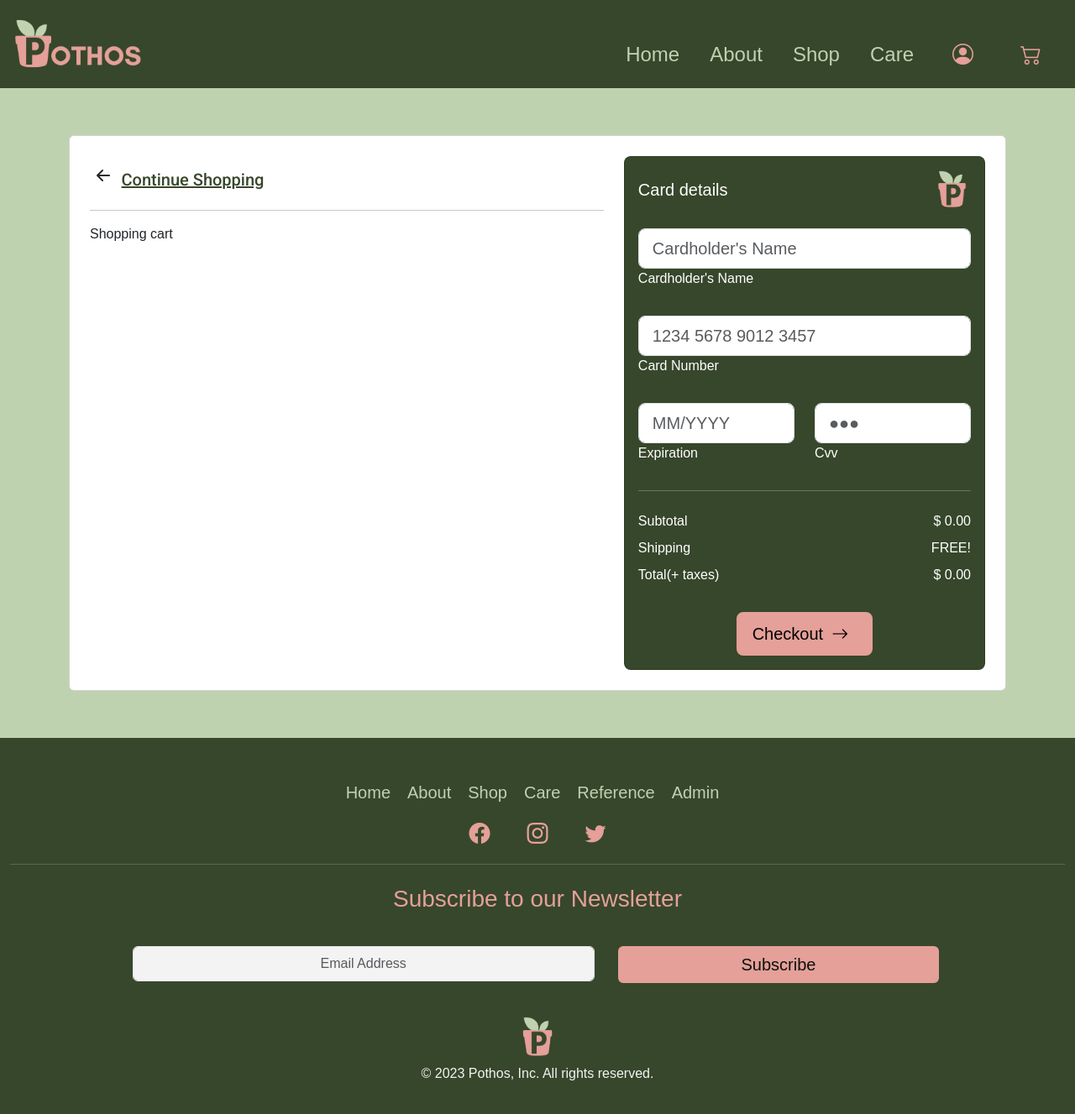
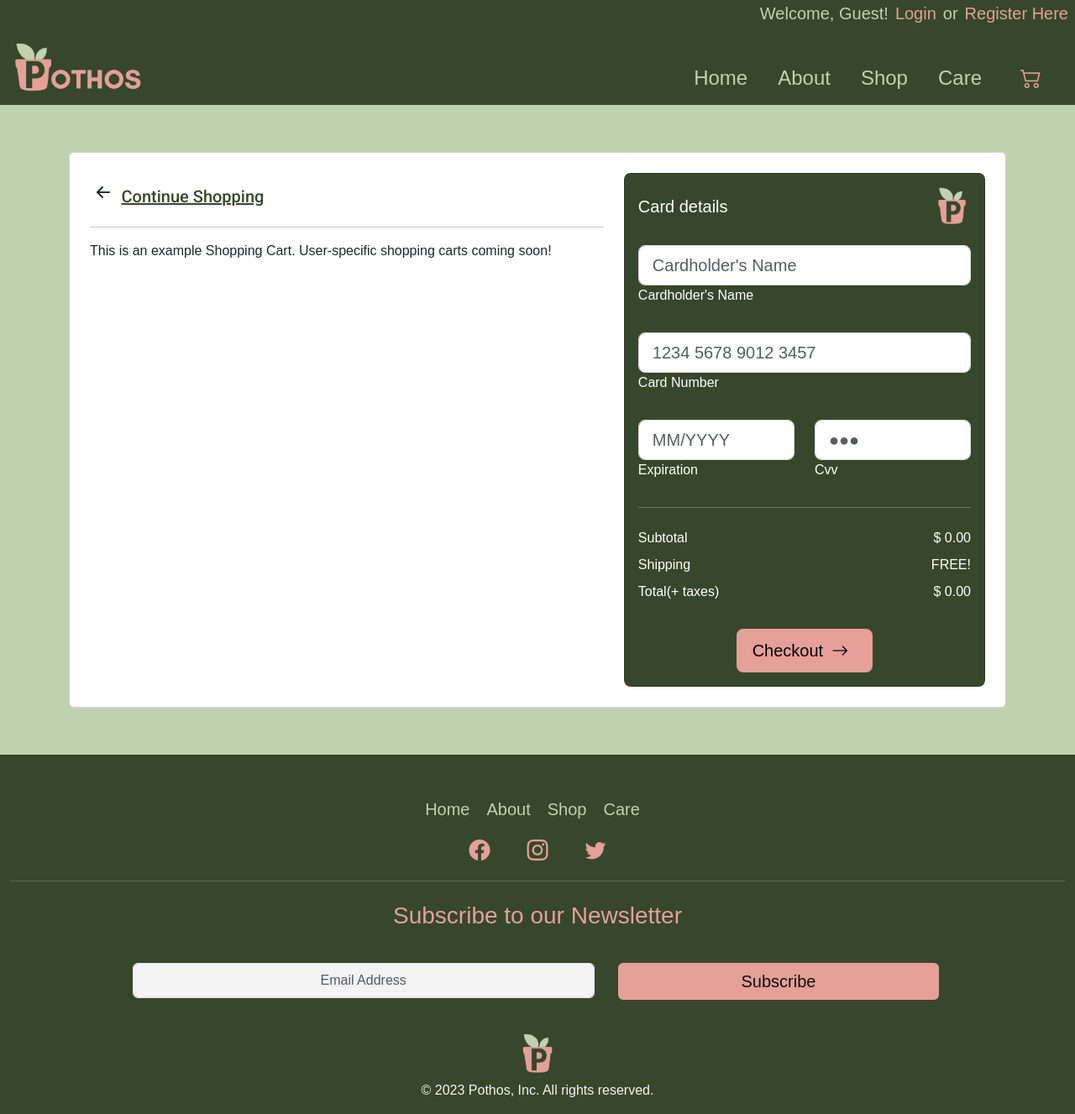
Before and after one commit to ka-lange/plantstore, a Node server app: page /cart/ in a window 1280 px wide. Shown: the whole page at 84% size. Before the commit the page ends 1287 px from the top, so only its background shows below. Run offline with Node 20, Linux system fonts and the light colour scheme; data that the repository does not hold is empty; some libraries are stand-ins or nearby versions.

Commit message:
first attempt at shopping cart

```diff
--- a/controllers/cart.js
+++ b/controllers/cart.js
@@ -1,17 +1,72 @@
 const Plant = require('../models/Plant')
+const Cart = require('../models/Cart')
 module.exports = {
     getIndex: async (req,res)=>{
         // res.render('index.ejs') //renders ejs file and reponds with it
         try{
+            // const UserCart = await Cart.find()
             const Plants = await Plant.find()//uses variable Todo model to grab todo instances from database, mongoose automatically turns to array
             // const itemsLeft = await Todo.countDocuments({completed: false})
-
             res.render('cart.ejs', {plants: Plants, page_name:'cart'})
+            // res.render('cart.ejs', {plants: Plants, cart: UserCart, products: UserCart.products, page_name:'cart'})
 
         }catch(err){
             console.log(err)
         }
     },
+    // addToCart: async (req,res)=>{
+    //     // res.render('index.ejs') //renders ejs file and reponds with it
+    //     try{
+    //         // res.render('shop.ejs', {plants: Plants})
+    //         await Plant.findOneAndUpdate({_id:req.body.plantIdFromJSFile},{
+    //             inCart: true
+    //         })
+    //         console.log('Added to Cart')
+    //         res.json('Added to Cart')
+    //     }catch(err){
+    //         console.log(err)
+    //     }
+    // },
+    // addToCart: async (req, res) => {
+    //     const plantId = req.body.plantIdFromJSFile;
+    //     // const { productId, commonName, price } = req.body;
+
+    //     const userId = req.user._id; //TODO: the logged in user id
+    //     // const PlantAdded = await Plant.find({ plantId }, 'commonName price');
+
+
+    //     try {
+    //       let cart = await Cart.findOne({ userId }); //finds cart if user has one
+    //     //   let plantAdded = await Plant.findOne({ plantId }, {'commonName', 'price'}); //finds cart if user has one
+    //       if (cart) {
+    //         //cart exists for user
+    //         // let itemIndex = cart.products.findIndex(p => p.plantId == plantId);
+
+    //         // if (itemIndex > -1) {
+    //         //   //product exists in the cart, update the quantity
+    //         //   let productItem = cart.products[itemIndex];
+    //         //   productItem.quantity = quantity;
+    //         //   cart.products[itemIndex] = productItem;
+    //         // } else {
+    //           //product does not exists in cart, add new item
+    //           cart.products.push({ plantId });
+    //         // }
+    //         cart = await cart.save();
+    //         return res.status(201).send(cart);
+    //       } else {
+    //         //no cart for user, create new cart
+    //         const newCart = await Cart.create({
+    //           userId,
+    //           products: [{ plantId }]
+    //         });
+
+    //         return res.status(201).send(newCart);
+    //       }
+    //     } catch (err) {
+    //       console.log(err);
+    //       res.status(500).send("Something went wrong");
+    //     }
+    //   },
     removeFromCart: async (req,res)=>{
         // res.render('index.ejs') //renders ejs file and reponds with it
         try{
--- a/public/css/main.css
+++ b/public/css/main.css
@@ -41,9 +41,9 @@ body{
 }
 
 /* NAVBAR */
-    #navbar {
-        padding: 20px 30px;
-    }
+    /* #navbar {
+        padding: 10px 10px;
+    } */
 
     .nav-link, #logo {
         cursor: pointer;
--- a/public/js/main.js
+++ b/public/js/main.js
@@ -50,13 +50,13 @@ function getTotal(){
 
 
 
-async function addToCart(plantId){
+async function addToCart(plantId, commonName){
     try{
-        const response = await fetch('shop/addToCart', {
-            method: 'put',
+        const response = await fetch('cart/addToCart', {
+            method: 'post',
             headers: {'Content-type': 'application/json'},
             body: JSON.stringify({
-                'plantIdFromJSFile': plantId
+                'plantIdFromJSFile': plantId,
             })
         })
         const data = await response.json()
--- a/routes/cart.js
+++ b/routes/cart.js
@@ -4,6 +4,8 @@ const cartController = require('../controllers/cart')
 
 router.get('/', cartController.getIndex) //uses home controller to get index page and render index.js from views
 
+// router.post('/addToCart', cartController.addToCart)
+
 router.put('/removeFromCart', cartController.removeFromCart)
 
 module.exports = router
--- a/routes/shop.js
+++ b/routes/shop.js
@@ -15,6 +15,6 @@ router.get('/filterPothos', shopController.filterPothos)
 router.get('/filterPhilos', shopController.filterPhilos)
 router.get('/filterOthers', shopController.filterOthers)
 
-router.put('/addToCart', shopController.addToCart)
+// router.put('/addToCart', shopController.addToCart)
 
 module.exports = router
--- a/views/auth.ejs
+++ b/views/auth.ejs
@@ -1,4 +1,4 @@
-<%- include('partials/header') -%>
+<!-- <%- include('partials/header') -%>
 
 <main class="container">
     <div class="row justify-content-center">
@@ -59,4 +59,4 @@
       </div>
   </main>
 
-<%- include('partials/footer') -%>
+<%- include('partials/footer') -%> -->
--- a/views/cart.ejs
+++ b/views/cart.ejs
@@ -21,7 +21,7 @@
 
                       <div class="d-flex justify-content-between align-items-center mb-4">
                         <div>
-                          <p class="mb-1">Shopping cart</p>
+                          <p class="mb-1">This is an example Shopping Cart. User-specific shopping carts coming soon!</p>
                           <!-- add ejs to update count of items-->
                         </div>
                       </div>
--- a/views/partials/footer.ejs
+++ b/views/partials/footer.ejs
@@ -6,8 +6,10 @@
             <li class="nav-item"><a class="nav-link link-secondary " href="/about">About</a></li>
             <li class="nav-item"><a class="nav-link link-secondary " href="/shop">Shop</a></li>
             <li class="nav-item"><a class="nav-link link-secondary  " href="/care">Care</a></li>
-            <li class="nav-item"><a href="/reference" class="nav-link link-secondary">Reference</a></li>
-            <li class="nav-item"><a href="/" class="nav-link link-secondary">Admin</a></li>
+            <% if (currentUser && currentUser.username === 'PothosAdmin') { %>
+                <li class="nav-item"><a href="/reference" class="nav-link link-secondary">Reference</a></li>
+                <li class="nav-item"><a href="/" class="nav-link link-secondary">Admin</a></li>
+            <% } %>
         </ul>
     </div>
     <div class="">
--- a/views/partials/header.ejs
+++ b/views/partials/header.ejs
@@ -30,7 +30,25 @@
         <script type="text/javascript" src="public/js/main.js"></script>
     </head>
     <body class="main-layout bg-secondary">
-        <nav class="navbar navbar-expand-md bg-primary py-3">
+
+        <div class="bg-primary">
+            <% if (currentUser) { %>
+                <div class="d-flex justify-content-end align-items-center pt-1">
+                    <h5 class="text-secondary text-end pe-2">Welcome, <%= currentUser.username %>!</h5>
+                    <h5><a class="text-success pe-2" href="/auth/logout">Logout</a></h5>
+                </div>
+            <% } else { %>
+                <div class="d-flex justify-content-end align-items-center pt-1">
+                    <h5 class="text-secondary text-end pe-2">Welcome, Guest!</h5>
+                    <h5 class="text-success pe-2" style="cursor:pointer" data-bs-toggle="modal" data-bs-target="#loginModal">Login</h5>
+                        <!-- Button trigger modal -->
+
+                    <h5 class="text-secondary">or </h5>
+                    <h5 class="text-success px-2 " style="cursor:pointer" data-bs-toggle="modal" data-bs-target="#registerModal">Register Here</h5>
+                </div>
+            <% } %>
+
+        <nav class="navbar navbar-expand-md bg-primary pb-2">
             <div class="container-fluid">
                 <a class="navbar-brand " href="/"><img class="" style="width: 175px" src="PlantPhotos/pothosHomepageLogo.png" alt="Pothos plant store logo"></a>
                 <button class="navbar-toggler bg-success mt-4" type="button" data-bs-toggle="collapse" data-bs-target="#navbarNavDropdown" aria-controls="navbarNavDropdown" aria-expanded="false" aria-label="Toggle navigation">
@@ -47,7 +65,6 @@
                                 <% } else {%>
                                     <li class="nav-item"><a class="nav-link nav-link-active fs-4" href="/<%= navlink %>"><%= navlink %></a></li>
                                 <% } %>
-
                             <% } else { %>
                                 <% if (navlink == "Home") {%>
                                     <li class="nav-item"><a class="nav-link link-secondary fs-4" href="/"><%= navlink %></a></li>
@@ -60,13 +77,104 @@
                         <li class="nav-item"><a class="nav-link link-secondary fs-4" href="/about">About</a></li>
                         <li class="nav-item"><a class="nav-link link-secondary fs-4" href="/shop">Shop</a></li>
                         <li class="nav-item"><a class="nav-link link-secondary fs-4" href="/care">Care</a></li> -->
-                        <li class="nav-item" ><a class="nav-link" href="/auth"><i class="bi bi-person-circle bi-small text-success"></i></a></li>
+                        <!-- <div class="dropdown-center">
+                            <li class="nav-item dropdown-toggle" type="button" data-bs-toggle="dropdown" ><a class="nav-link" href="/auth"><i class="bi bi-person-circle bi-small text-success"></i></a></li>
+                        <div class="dropdown-menu bg-secondary p-4">
+                            <h2>Hi</h2>
+                            <button class="btn btn-primary">login</button>
+                            <button class="btn btn-primary">register</button>
+
+                        </div>
+                      </div> -->
+                        <!-- <li class="nav-item" ><a class="nav-link" href="/auth"><i class="bi bi-person-circle bi-small text-success"></i></a></li>  -->
                         <li class="nav-item" ><a class="nav-link" href="/cart"><i class="bi bi-cart2 bi-small text-success"></i></a></li>
                         <!-- <li class="nav-item" ><button class="nav-link" href="auth/logout"><i class="bi bi-box-arrow-right bi-small text-success"></i></button></li> -->
+
                     </ul>
                 </div>
             </div>
         </nav>
-        <% if (currentUser) { %>
-            <h6>Welcome, <%= currentUser.username %></h6>
-        <% } %>
+    </div>
+
+
+
+
+  <!-- Login Modal -->
+  <div class="modal fade" id="loginModal" tabindex="-1" aria-labelledby="login modal" aria-hidden="true">
+    <div class="modal-dialog">
+      <div class="modal-content ">
+        <div class="modal-header">
+          <h1 class="modal-title fs-5" id="loginModalLabel">Login Existing User</h1>
+          <button type="button" class="btn-close" data-bs-dismiss="modal" aria-label="Close"></button>
+        </div>
+        <div class="modal-body">
+                  <form class="d-flex flex-column justify-content-center" action="auth/login" method="POST">
+                      <div class="mb-3">
+                          <label for="username" class="form-label">Username</label>
+                          <input
+                          type="text"
+                          class="form-control"
+                          id="username"
+                          name="username"
+                          required
+                          />
+                      </div>
+                      <div class="mb-3">
+                          <label for="password" class="form-label">Password</label>
+                          <input
+                          type="password"
+                          class="form-control"
+                          id="password"
+                          name="password"
+                          required
+                          />
+                      </div>
+                      <button type="submit" class="btn btn-primary">Login</button>
+                  </form>
+        </div>
+        <div class="modal-footer">
+          <h5>Don't have an account? <h5 class="text-success pe-2" data-bs-toggle="modal" data-bs-target="#registerModal">Register Here</h5></h5>
+        </div>
+      </div>
+    </div>
+  </div>
+
+    <!-- Register Modal -->
+    <div class="modal fade" id="registerModal" tabindex="-1" aria-labelledby="register modal" aria-hidden="true">
+        <div class="modal-dialog">
+          <div class="modal-content ">
+            <div class="modal-header">
+              <h1 class="modal-title fs-5" id="registerModalLabel">Register New User</h1>
+              <button type="button" class="btn-close" data-bs-dismiss="modal" aria-label="Close"></button>
+            </div>
+            <div class="modal-body">
+                <form class="d-flex flex-column justify-content-center" action="auth/register" method="POST">
+                    <div class="mb-3">
+                        <label for="username" class="form-label">Username</label>
+                        <input
+                        type="text"
+                        class="form-control"
+                        id="username"
+                        name="username"
+                        required
+                        />
+                    </div>
+                    <div class="mb-3">
+                        <label for="password" class="form-label">Password</label>
+                        <input
+                        type="password"
+                        class="form-control"
+                        id="password"
+                        name="password"
+                        required
+                        />
+                    </div>
+                    <button type="submit" class="btn btn-primary">Register</button>
+                </form>
+            </div>
+            <div class="modal-footer">
+              <h5>Already have an account? <h5 class="text-success pe-2" data-bs-toggle="modal" data-bs-target="#loginModal">Login Here</h5></h5>
+            </div>
+          </div>
+        </div>
+      </div>
--- a/views/shop.ejs
+++ b/views/shop.ejs
@@ -53,6 +53,7 @@
                                     <p class="text-light fs-4 m-3">$ <%= el.price %></p>
                                 </div>
                                 <i onclick="addToCart('<%= el._id %>')" class="bi fs-1 bi-cart-plus text-success"></i>
+                                <!-- <a href="/cart/addToCart"><i class="bi fs-1 bi-cart-plus text-success"></i></a> -->
                             </div>
                         </div>
                     </div>
```
Also changed, not shown: models/Cart.js (added, +34 -0 lines).
